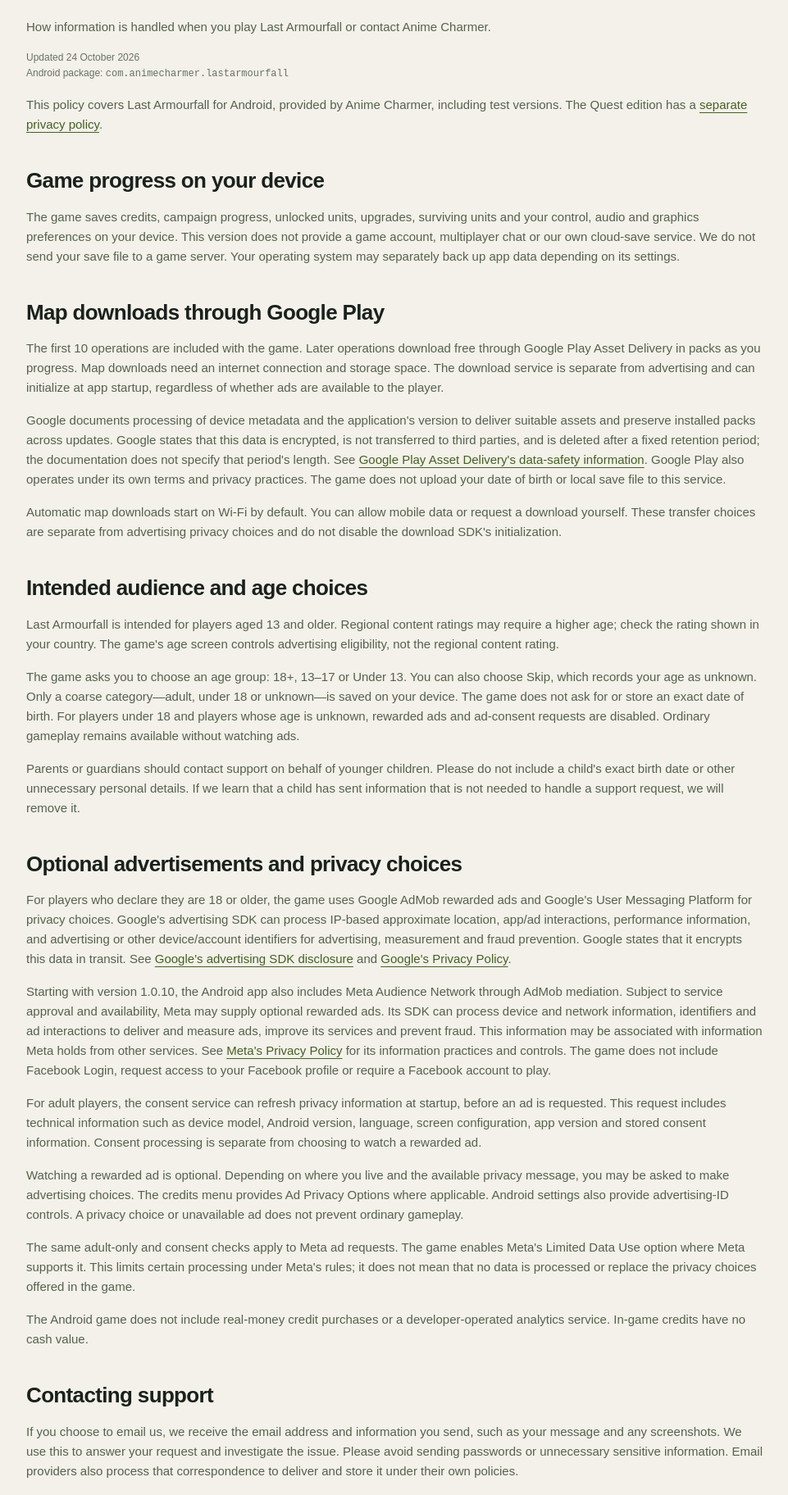
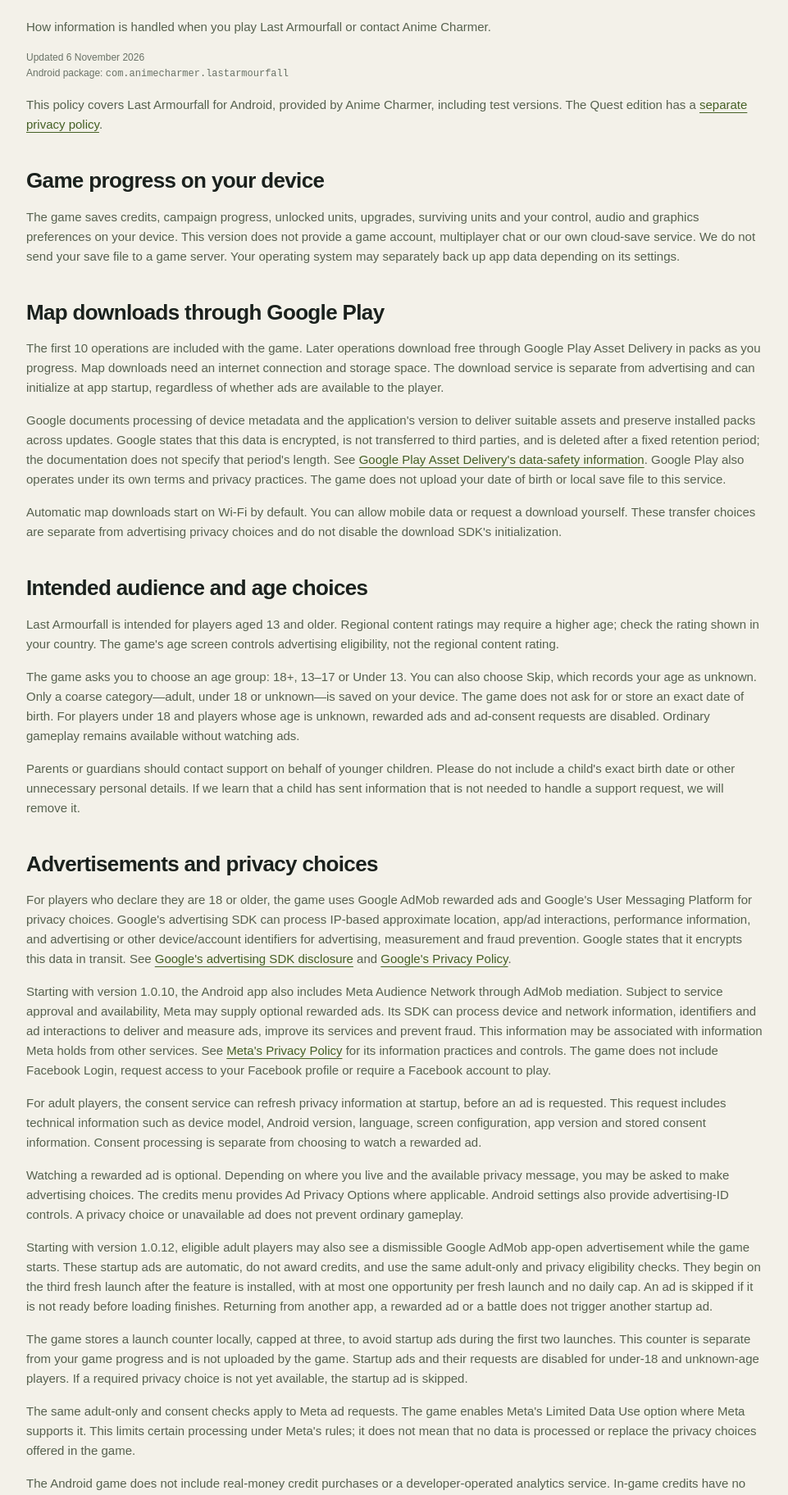
Before and after one commit to iamshivamkumar/animecharmer-website, a plain HTML site: page android-privacy.html in a window 1280 px wide. Shown: the part 296-2120 px from the top of the page at 82% size, without its empty margins (158-1119 px from the left). Drawn offline with Linux system fonts and the light colour scheme.

Commit message:
Explain adult-only startup ads in Android support and privacy pages

```diff
--- a/android-privacy.html
+++ b/android-privacy.html
@@ -4,7 +4,7 @@
   <meta charset="utf-8">
   <meta name="viewport" content="width=device-width, initial-scale=1">
   <title>Android privacy policy — Last Armourfall · Anime Charmer</title>
-  <meta name="description" content="How Last Armourfall for Android handles local progress, map downloads, optional rewarded ads and support information.">
+  <meta name="description" content="How Last Armourfall for Android handles local progress, map downloads, startup and rewarded ads, and support information.">
   <link rel="canonical" href="https://animecharmer.com/android-privacy.html">
   <link rel="stylesheet" href="styles.css">
   <link rel="icon" href="assets/brand.svg" type="image/svg+xml">
@@ -16,7 +16,7 @@
     <p class="eyebrow">Last Armourfall · Android</p>
     <h1>Android privacy policy</h1>
     <p class="intro">How information is handled when you play Last Armourfall or contact Anime Charmer.</p>
-    <p class="meta">Updated 24 October 2026<br>Android package: <code>com.animecharmer.lastarmourfall</code></p>
+    <p class="meta">Updated 6 November 2026<br>Android package: <code>com.animecharmer.lastarmourfall</code></p>
     <p>This policy covers Last Armourfall for Android, provided by Anime Charmer, including test versions. The Quest edition has a <a href="vr-privacy.html">separate privacy policy</a>.</p>
 
     <h2>Game progress on your device</h2>
@@ -32,11 +32,13 @@
     <p>The game asks you to choose an age group: 18+, 13–17 or Under 13. You can also choose Skip, which records your age as unknown. Only a coarse category—adult, under 18 or unknown—is saved on your device. The game does not ask for or store an exact date of birth. For players under 18 and players whose age is unknown, rewarded ads and ad-consent requests are disabled. Ordinary gameplay remains available without watching ads.</p>
     <p>Parents or guardians should contact support on behalf of younger children. Please do not include a child's exact birth date or other unnecessary personal details. If we learn that a child has sent information that is not needed to handle a support request, we will remove it.</p>
 
-    <h2>Optional advertisements and privacy choices</h2>
+    <h2>Advertisements and privacy choices</h2>
     <p>For players who declare they are 18 or older, the game uses Google AdMob rewarded ads and Google's User Messaging Platform for privacy choices. Google's advertising SDK can process IP-based approximate location, app/ad interactions, performance information, and advertising or other device/account identifiers for advertising, measurement and fraud prevention. Google states that it encrypts this data in transit. See <a href="https://developers.google.com/admob/android/privacy/play-data-disclosure">Google's advertising SDK disclosure</a> and <a href="https://policies.google.com/privacy">Google's Privacy Policy</a>.</p>
     <p>Starting with version 1.0.10, the Android app also includes Meta Audience Network through AdMob mediation. Subject to service approval and availability, Meta may supply optional rewarded ads. Its SDK can process device and network information, identifiers and ad interactions to deliver and measure ads, improve its services and prevent fraud. This information may be associated with information Meta holds from other services. See <a href="https://www.facebook.com/privacy/policy/">Meta's Privacy Policy</a> for its information practices and controls. The game does not include Facebook Login, request access to your Facebook profile or require a Facebook account to play.</p>
     <p>For adult players, the consent service can refresh privacy information at startup, before an ad is requested. This request includes technical information such as device model, Android version, language, screen configuration, app version and stored consent information. Consent processing is separate from choosing to watch a rewarded ad.</p>
     <p>Watching a rewarded ad is optional. Depending on where you live and the available privacy message, you may be asked to make advertising choices. The credits menu provides Ad Privacy Options where applicable. Android settings also provide advertising-ID controls. A privacy choice or unavailable ad does not prevent ordinary gameplay.</p>
+    <p>Starting with version 1.0.12, eligible adult players may also see a dismissible Google AdMob app-open advertisement while the game starts. These startup ads are automatic, do not award credits, and use the same adult-only and privacy eligibility checks. They begin on the third fresh launch after the feature is installed, with at most one opportunity per fresh launch and no daily cap. An ad is skipped if it is not ready before loading finishes. Returning from another app, a rewarded ad or a battle does not trigger another startup ad.</p>
+    <p>The game stores a launch counter locally, capped at three, to avoid startup ads during the first two launches. This counter is separate from your game progress and is not uploaded by the game. Startup ads and their requests are disabled for under-18 and unknown-age players. If a required privacy choice is not yet available, the startup ad is skipped.</p>
     <p>The same adult-only and consent checks apply to Meta ad requests. The game enables Meta's Limited Data Use option where Meta supports it. This limits certain processing under Meta's rules; it does not mean that no data is processed or replace the privacy choices offered in the game.</p>
     <p>The Android game does not include real-money credit purchases or a developer-operated analytics service. In-game credits have no cash value.</p>
 
```
Also changed, not shown: android-support.html (+1 -0 lines).
